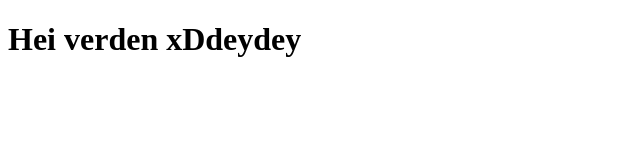
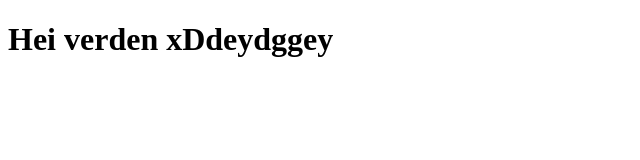
Before and after one commit to Seljebotn/seljebotn.github.io, a plain HTML site: page index.html in a window 1280 px wide. Shown: the full height of the page, 0-640 px from the left. Drawn offline with Linux system fonts and the light colour scheme.

Commit message:
my first page6

```diff
--- a/index.html
+++ b/index.html
@@ -6,6 +6,6 @@
     <title></title>
 </head>
 <body>
-<h1>Hei verden xDdeydey</h1>
+<h1>Hei verden xDdeydggey</h1>
 </body>
 </html>
```
